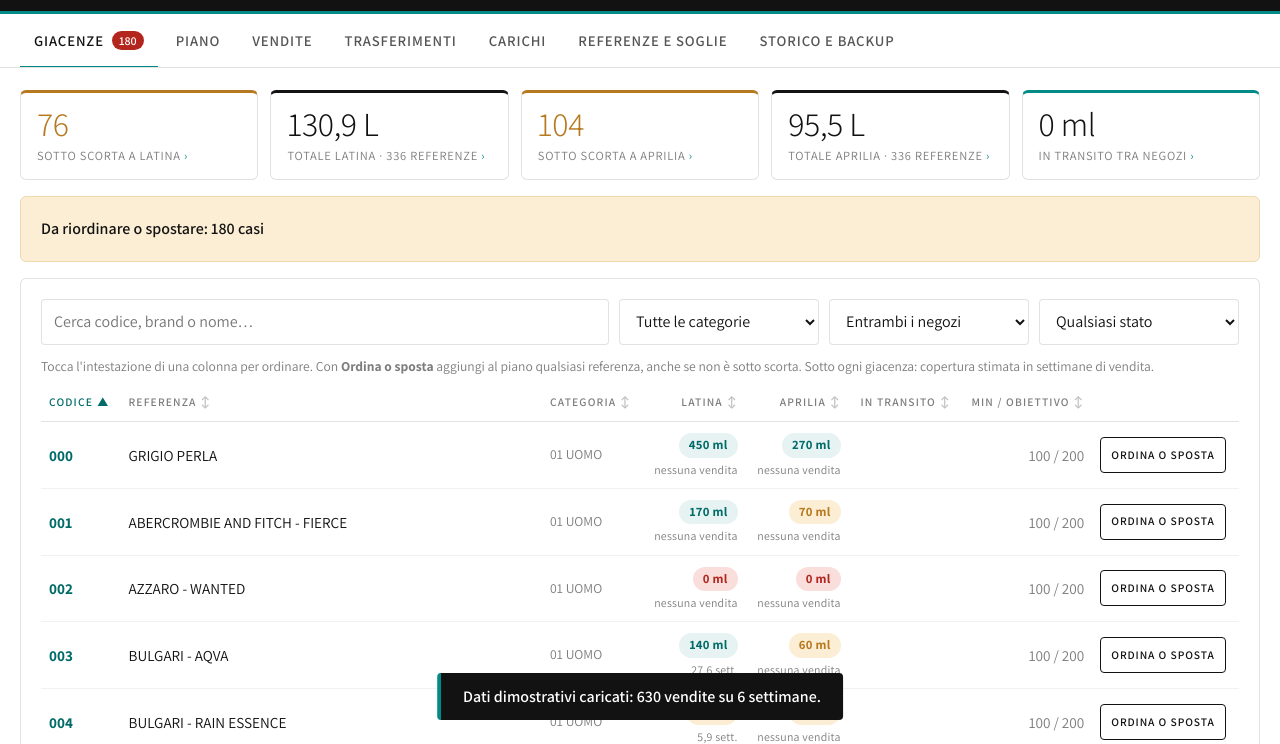
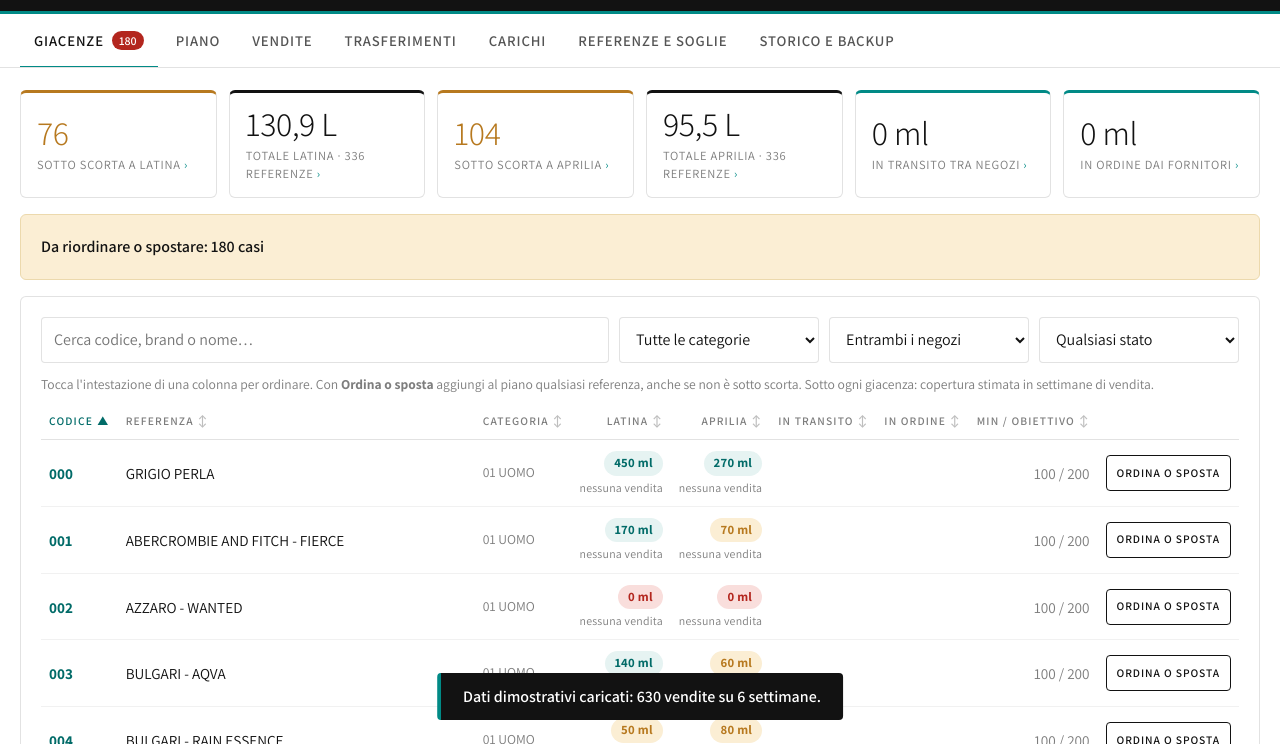
Before and after one commit to alexpax85/profumari-gestionale, a plain HTML site: page app/index.html in a window 1280 px wide. Both pictures are taken after a click on the button "PROVA CON I DATI DIMOSTRATIVI". Shown: the part 56-800 px from the top of the page. Drawn offline with Linux system fonts and the light colour scheme.

Commit message:
Badge "in ordine" nelle giacenze per gli ordini non ancora ricevuti
- cella del negozio e colonna dedicata (ordinabile) con i ml gia ordinati
  al fornitore e in attesa di consegna
- numero cliccabile in testata con il totale in ordine, porta a Carichi
- le proposte automatiche considerano la merce in ordine come gia coperta:
  niente doppio riordino, motivo esplicito nel pannello, la spunta di massa
  salta le voci gia ordinate
- la finestra Ordina o sposta mostra quanto e gia in ordine per negozio

Co-Authored-By: Claude Opus 5 <noreply@anthropic.com>

```diff
--- a/app/js/app.js
+++ b/app/js/app.js
@@ -80,23 +80,25 @@ function proposta(f, ricevente, g, vel) {
   const minima = sogliaDi(f), obiettivo = obiettivoDi(f);
   const inArrivo = stato.trasferimenti.filter(t => t.codice === f.codice && t.a === ricevente && (t.stato === 'proposto' || t.stato === 'spedito')).reduce((a, t) => a + t.ml, 0);
   if (inArrivo) return { tipo: 'in_arrivo', ml: inArrivo };
+  const ordinato = mlInOrdine(f.codice, ricevente);
+  const gRatteso = gR + ordinato;   // la merce ordinata non è ancora in giacenza, ma è già coperta
   const cedibile = gM - minima;
-  let ml = obiettivo - gR, modo = 'obiettivo';
+  let ml = obiettivo - gRatteso, modo = 'obiettivo';
   if (vel.attiva) {
     const vR = vel.per[f.codice]?.[ricevente] || 0, vM = vel.per[f.codice]?.[mittente] || 0;
     if (vR > 0) {
-      const equilibrio = (vR * gM - vM * gR) / (vR + vM);
+      const equilibrio = (vR * gM - vM * gRatteso) / (vR + vM);
       // tetto: non portare chi riceve oltre ORIZZONTE_SETT settimane di copertura (né sotto quanto serve per l'obiettivo)
-      ml = Math.min(equilibrio, Math.max(vR * ORIZZONTE_SETT - gR, obiettivo - gR));
+      ml = Math.min(equilibrio, Math.max(vR * ORIZZONTE_SETT - gRatteso, obiettivo - gRatteso));
       modo = 'copertura';
     }
   }
   ml = Math.floor(Math.min(ml, cedibile) / 10) * 10;
   if (ml < 50) {
-    let motivo = cedibile < 50 ? `${mittente} ha solo ${fmtMl(Math.max(0, cedibile))} oltre la scorta minima` : modo === 'copertura' ? `${ricevente} ha già scorta sufficiente rispetto a ${mittente}` : 'spostamento troppo piccolo';
-    return { tipo: 'no', motivo };
+    let motivo = ordinato ? `${ricevente} ha già ${fmtMl(ordinato)} in ordine` : cedibile < 50 ? `${mittente} ha solo ${fmtMl(Math.max(0, cedibile))} oltre la scorta minima` : modo === 'copertura' ? `${ricevente} ha già scorta sufficiente rispetto a ${mittente}` : 'spostamento troppo piccolo';
+    return { tipo: 'no', motivo, ordinato };
   }
-  return { tipo: 'sposta', ml, da: mittente, a: ricevente, resta: gM - ml, modo };
+  return { tipo: 'sposta', ml, da: mittente, a: ricevente, resta: gM - ml, modo, ordinato };
 }
 function lottiAnnullati() { return new Set(stato.lotti.filter(l => l.annullato).map(l => l.id)); }
 function movimentiValidi() { const ann = lottiAnnullati(); return stato.movimenti.filter(m => !m.lotto || !ann.has(m.lotto)); }
@@ -210,6 +212,13 @@ function dialogOrdine(o) {
 
 // ---------- ricezione ordini ----------
 function righePendenti(o) { return o.righe.filter(r => r.ricevutoMl == null && !r.annullata); }
+/** ml confermati ai fornitori e non ancora ricevuti, per codice e negozio di consegna. */
+function inOrdine() {
+  const m = {};
+  for (const o of stato.ordini) for (const r of righePendenti(o)) { (m[r.codice] ??= {})[o.negozio] = (m[r.codice]?.[o.negozio] || 0) + r.ml; }
+  return m;
+}
+function mlInOrdine(codice, negozio) { let t = 0; for (const o of stato.ordini) if (o.negozio === negozio) for (const r of righePendenti(o)) if (r.codice === codice) t += r.ml; return t; }
 function statoOrdine(o) {
   const pend = righePendenti(o).length, ric = o.righe.filter(r => r.ricevutoMl != null).length;
   if (!pend) return ric ? 'ricevuto' : 'annullato';
@@ -300,6 +309,7 @@ function renderMagazzino() {
   }
   const g = giacenze();
   const vel = velocita();
+  const ord = inOrdine();
   const ss = sottoScorta();
   const tot = {}; for (const n of NEGOZI) tot[n] = fr.reduce((a, f) => a + (g[f.codice]?.[n] || 0), 0);
   const transito = fr.reduce((a, f) => a + (g[f.codice]?.transito || 0), 0);
@@ -315,13 +325,14 @@ function renderMagazzino() {
     if (filtro.stato === 'ok' && !negoziFiltro.every(n => statoDi(f, n) === 'ok')) return false;
     return true;
   };
-  const chiaveOrd = f => ({ codice: f.codice, nome: `${f.brand} ${f.nome}`.toLowerCase(), categoria: f.categoria, Latina: g[f.codice]?.Latina || 0, Aprilia: g[f.codice]?.Aprilia || 0, transito: g[f.codice]?.transito || 0, minima: sogliaDi(f) })[filtro.sort];
+  const chiaveOrd = f => ({ codice: f.codice, nome: `${f.brand} ${f.nome}`.toLowerCase(), categoria: f.categoria, Latina: g[f.codice]?.Latina || 0, Aprilia: g[f.codice]?.Aprilia || 0, transito: g[f.codice]?.transito || 0, ordine: NEGOZI.reduce((a, n) => a + (ord[f.codice]?.[n] || 0), 0), minima: sogliaDi(f) })[filtro.sort];
   const visibili = fr.filter(passaFiltro).sort((a, b) => { const x = chiaveOrd(a), y = chiaveOrd(b); return ((x < y ? -1 : x > y ? 1 : 0) * filtro.dir) || a.codice.localeCompare(b.codice); });
   const th = (key, label, cls = '') => `<th class="${cls} ord${filtro.sort === key ? ' attivo' : ''}" data-sort="${key}">${label}<span class="freccia">${filtro.sort === key ? (filtro.dir > 0 ? '▲' : '▼') : '↕'}</span></th>`;
-  const cellaMl = (f, n) => { const ml = g[f.codice]?.[n] || 0; const st = statoDi(f, n); return `<td class="num${filtro.negozio === n ? ' evid' : ''}"><span class="badge ${st}">${fmtMl(ml)}</span>${vel.attiva ? `<div class="cop">${fmtCop(copertura(ml, vel.per[f.codice]?.[n] || 0))}</div>` : ''}</td>`; };
+  const cellaMl = (f, n) => { const ml = g[f.codice]?.[n] || 0; const st = statoDi(f, n); const io = ord[f.codice]?.[n] || 0; return `<td class="num${filtro.negozio === n ? ' evid' : ''}"><span class="badge ${st}">${fmtMl(ml)}</span>${io ? `<div class="cop"><span class="badge ordine">+${fmtMl(io)} in ordine</span></div>` : ''}${vel.attiva ? `<div class="cop">${fmtCop(copertura(ml, vel.per[f.codice]?.[n] || 0))}</div>` : ''}</td>`; };
   const righe = visibili.map(f => {
     const tr = g[f.codice]?.transito ? `<span class="badge neutro">${fmtMl(g[f.codice].transito)}</span>` : '';
-    return `<tr><td class="cod">${f.codice}</td><td>${esc(f.brand ? f.brand + ' - ' : '')}${esc(f.nome)}${f.attivo === false ? ' <span class="badge grigio">disattivata</span>' : ''}</td><td class="muted piccolo-testo">${esc(f.categoria)}</td>${NEGOZI.map(n => cellaMl(f, n)).join('')}<td class="num">${tr}</td><td class="num muted">${sogliaDi(f)} / ${obiettivoDi(f)}</td><td><button class="piccolo azione-piano" data-piu="${f.codice}" title="Ordina o sposta questa referenza">Ordina o sposta</button></td></tr>`;
+    const io = NEGOZI.map(n => [n, ord[f.codice]?.[n] || 0]).filter(([, v]) => v);
+    return `<tr><td class="cod">${f.codice}</td><td>${esc(f.brand ? f.brand + ' - ' : '')}${esc(f.nome)}${f.attivo === false ? ' <span class="badge grigio">disattivata</span>' : ''}</td><td class="muted piccolo-testo">${esc(f.categoria)}</td>${NEGOZI.map(n => cellaMl(f, n)).join('')}<td class="num">${tr}</td><td class="num">${io.map(([n, v]) => `<span class="badge ordine">${fmtMl(v)} → ${n}</span>`).join('<br>')}</td><td class="num muted">${sogliaDi(f)} / ${obiettivoDi(f)}</td><td><button class="piccolo azione-piano" data-piu="${f.codice}" title="Ordina o sposta questa referenza">Ordina o sposta</button></td></tr>`;
   }).join('');
 
   const chips = [];
@@ -337,16 +348,18 @@ function renderMagazzino() {
     const p = proposta(x.f, x.negozio, g, vel);
     const mitt = altro(x.negozio); const alt = g[x.f.codice]?.[mitt] || 0;
     const k = chiavePiano(x.f.codice, x.negozio);
+    const giaOrd = ord[x.f.codice]?.[x.negozio] || 0;
     const rio = stato.piano.riordini[k], spo = stato.piano.spostamenti[k];
     const spoPossibile = alt > 0 && p.tipo !== 'in_arrivo';
     const cop = n => vel.attiva ? `<div class="cop">${fmtCop(copertura(g[x.f.codice]?.[n] || 0, vel.per[x.f.codice]?.[n] || 0))}</div>` : '';
     let info;
-    if (p.tipo === 'sposta') info = `Proposta: <b>${p.ml} ml da ${p.da}</b> · ${p.da} resta con ${fmtMl(p.resta)}${p.modo === 'copertura' ? ' · copertura pari' : ''}`;
+    if (giaOrd) info = `<span class="badge ordine">già ordinati ${fmtMl(giaOrd)}</span> in attesa di consegna${p.tipo === 'sposta' ? ` · si può anche spostare subito ${p.ml} ml da ${p.da}` : ''}`;
+    else if (p.tipo === 'sposta') info = `Proposta: <b>${p.ml} ml da ${p.da}</b> · ${p.da} resta con ${fmtMl(p.resta)}${p.modo === 'copertura' ? ' · copertura pari' : ''}`;
     else if (p.tipo === 'in_arrivo') info = `<span class="badge neutro">in arrivo ${fmtMl(p.ml)}</span> vedi Trasferimenti`;
     else info = `<span class="badge sotto">da riordinare</span> ${esc(p.motivo)}`;
-    return `<tr class="${x.stato}"><td class="cod">${x.f.codice}</td><td>${esc(x.f.brand)} ${esc(x.f.nome)}<div class="cop">${esc(x.f.categoria)}</div></td><td>${x.negozio}</td><td class="num"><span class="badge ${x.stato}">${fmtMl(x.ml)}</span>${cop(x.negozio)}</td><td class="num muted">${x.soglia} / ${obiettivoDi(x.f)}</td><td class="num">${mitt}: ${fmtMl(alt)}${cop(mitt)}</td>
+    return `<tr class="${x.stato}"><td class="cod">${x.f.codice}</td><td>${esc(x.f.brand)} ${esc(x.f.nome)}<div class="cop">${esc(x.f.categoria)}</div></td><td>${x.negozio}</td><td class="num"><span class="badge ${x.stato}">${fmtMl(x.ml)}</span>${giaOrd ? `<div class="cop"><span class="badge ordine">+${fmtMl(giaOrd)}</span></div>` : ''}${cop(x.negozio)}</td><td class="num muted">${x.soglia} / ${obiettivoDi(x.f)}</td><td class="num">${mitt}: ${fmtMl(alt)}${cop(mitt)}</td>
       <td class="pian"><div class="cop">${info}</div>
-        <label class="chk2"><input type="checkbox" data-rio="${k}" ${rio ? 'checked' : ''}> Riordina${rio ? ` <b>${rio.ml} ml</b>` : ''}</label>
+        <label class="chk2"><input type="checkbox" data-rio="${k}" ${rio ? 'checked' : ''}> Riordina${rio ? ` <b>${rio.ml} ml</b>` : ''}${giaOrd && !rio ? ` <span class="muted">(ancora?)</span>` : ''}</label>
         <label class="chk2${spoPossibile ? '' : ' disab'}"><input type="checkbox" data-spo="${k}" ${spo ? 'checked' : ''} ${spoPossibile ? '' : 'disabled'}> Sposta da ${mitt}${spo ? ` <b>${spo.ml} ml</b>` : ''}</label></td></tr>`;
   };
   const kpi = (cls, v, l, dati) => `<button class="card kpi-btn ${cls}" data-kpi='${JSON.stringify(dati)}' title="Apri la vista filtrata"><div class="v">${v}</div><div class="l">${l}</div></button>`;
@@ -354,6 +367,7 @@ function renderMagazzino() {
     <div class="kpi">
       ${NEGOZI.map(n => { const k = ss.filter(x => x.negozio === n).length; return kpi(k ? 'warn' : '', k, `sotto scorta a ${n}`, { negozio: n, stato: 'sotto', sort: n, dir: 1 }) + kpi('', `${(tot[n] / 1000).toLocaleString('it-IT', { maximumFractionDigits: 1 })} L`, `totale ${n} · ${fr.length} referenze`, { negozio: n, stato: null, sort: n, dir: -1 }); }).join('')}
       ${kpi('teal', fmtMl(transito), 'in transito tra negozi', { tab: 'trasferimenti' })}
+      ${(() => { const t = stato.ordini.reduce((a, o) => a + righePendenti(o).reduce((b, r) => b + r.ml, 0), 0); const n = stato.ordini.filter(o => righePendenti(o).length).length; return kpi('teal', fmtMl(t), n ? `in ordine · ${n} ${n === 1 ? 'ordine' : 'ordini'} da ricevere` : 'in ordine dai fornitori', { tab: 'movimenti' }); })()}
     </div>
     ${ssVis.length ? `<details class="card avviso" id="pannello-proposte" ${pannelloAperto ? 'open' : ''}><summary>Da riordinare o spostare: ${ssVis.length} ${ssVis.length === 1 ? 'caso' : 'casi'}${chips.length ? ` <span class="muted piccolo-testo">(con i filtri attivi)</span>` : ''}</summary>
       <p class="piccolo-testo" style="margin:10px 0 12px">${spiegazione} Spunta <b>Riordina</b> o <b>Sposta</b> sulle voci che vuoi trattare, poi apri il <b>Piano</b> per rifinire quantità e confermare.</p>
@@ -370,7 +384,7 @@ function renderMagazzino() {
       </div>
       ${chips.length ? `<div class="chips">Filtri: ${chips.map(([k, v]) => `<button class="chip" data-chip="${k}">${esc(v)} ✕</button>`).join('')}<button class="chip azzera" data-chip="tutti">Azzera</button><span class="muted piccolo-testo">${visibili.length} referenze</span></div>` : ''}
       <p class="muted piccolo-testo" style="margin:0 0 8px">Tocca l'intestazione di una colonna per ordinare. Con <b>Ordina o sposta</b> aggiungi al piano qualsiasi referenza, anche se non è sotto scorta. ${vel.attiva ? `Sotto ogni giacenza: copertura stimata in settimane di vendita.` : `La copertura in settimane di vendita comparirà sotto ogni giacenza dopo ${SETTIMANE_MIN} settimane di vendite caricate.`}</p>
-      <div class="tabella-wrap"><table><thead><tr>${th('codice', 'Codice')}${th('nome', 'Referenza')}${th('categoria', 'Categoria')}${NEGOZI.map(n => th(n, n, 'num')).join('')}${th('transito', 'In transito', 'num')}${th('minima', 'Min / Obiettivo', 'num')}<th></th></tr></thead><tbody>${righe || '<tr><td colspan="8" class="vuoto">Nessuna referenza corrisponde ai filtri.</td></tr>'}</tbody></table></div>
+      <div class="tabella-wrap"><table><thead><tr>${th('codice', 'Codice')}${th('nome', 'Referenza')}${th('categoria', 'Categoria')}${NEGOZI.map(n => th(n, n, 'num')).join('')}${th('transito', 'In transito', 'num')}${th('ordine', 'In ordine', 'num')}${th('minima', 'Min / Obiettivo', 'num')}<th></th></tr></thead><tbody>${righe || '<tr><td colspan="9" class="vuoto">Nessuna referenza corrisponde ai filtri.</td></tr>'}</tbody></table></div>
     </div>`;
   $('#cerca').oninput = e => { filtro.testo = e.target.value; renderMagazzinoSoloTabella(); };
   const pannello = $('#pannello-proposte'); if (pannello) pannello.ontoggle = () => { pannelloAperto = pannello.open; };
@@ -404,7 +418,7 @@ function renderMagazzino() {
     for (const x of ssVis) {
       const p = proposta(x.f, x.negozio, g, vel); const k = chiavePiano(x.f.codice, x.negozio);
       if (m === 'spo' && p.tipo === 'sposta') stato.piano.spostamenti[k] = { codice: x.f.codice, da: p.da, a: p.a, ml: p.ml };
-      if (m === 'rio' && p.tipo === 'no') stato.piano.riordini[k] = { codice: x.f.codice, negozio: x.negozio, ml: mlRiordinoDefault(x.f, x.negozio, g), fornitore: fornitorePreferito(x.f) || '', note: '' };
+      if (m === 'rio' && p.tipo === 'no' && !(ord[x.f.codice]?.[x.negozio] || 0)) stato.piano.riordini[k] = { codice: x.f.codice, negozio: x.negozio, ml: mlRiordinoDefault(x.f, x.negozio, g), fornitore: fornitorePreferito(x.f) || '', note: '' };
     }
     salvaPiano(); render();
   });
@@ -446,7 +460,7 @@ function dialogPiano({ codice = '', tipo = 'riordino', negozio = NEGOZI[0], da =
     if (!f) { $('#p-info').innerHTML = '<span class="muted">Scegli una referenza per vedere le giacenze.</span>'; $('#p-ok').disabled = true; return; }
     $('#p-ok').disabled = false;
     const cop = n => vel.attiva ? ` <span class="muted">(${fmtCop(copertura(g[c]?.[n] || 0, vel.per[c]?.[n] || 0))})</span>` : '';
-    $('#p-info').innerHTML = `<b>${esc(f.categoria)}</b> · scorta minima ${sogliaDi(f)} ml, obiettivo ${obiettivoDi(f)} ml<br>${NEGOZI.map(n => `${n}: <b>${fmtMl(g[c]?.[n] || 0)}</b>${cop(n)}`).join(' &nbsp;·&nbsp; ')}`;
+    $('#p-info').innerHTML = `<b>${esc(f.categoria)}</b> · scorta minima ${sogliaDi(f)} ml, obiettivo ${obiettivoDi(f)} ml<br>${NEGOZI.map(n => { const io = mlInOrdine(c, n); return `${n}: <b>${fmtMl(g[c]?.[n] || 0)}</b>${io ? ` <span class="badge ordine">+${fmtMl(io)} in ordine</span>` : ''}${cop(n)}`; }).join(' &nbsp;·&nbsp; ')}`;
     if (ricalcolaMl) form.ml.value = t === 'riordino' ? mlRiordinoDefault(f, ricevente, g) : mlSpostamentoDefault(f, ricevente, g, proposta(f, ricevente, g, vel));
     verifica();
   };
--- a/app/style.css
+++ b/app/style.css
@@ -181,3 +181,4 @@ body.modo-stampa #stampa { display: block; padding: 24px; font-family: var(--fon
 #stampa .manca { color: #b3261e; font-weight: 700; }
 #stampa tfoot td { border-top: 2px solid #000; font-weight: 700; }
 @media print { body.modo-stampa { padding: 0; } #stampa .logo-stampa { -webkit-print-color-adjust: exact; print-color-adjust: exact; } }
+.badge.ordine { background: var(--info-bg); color: var(--teal-scuro); border: 1px dashed var(--teal); font-weight: 600; }
```
Also changed, not shown: 1 other file.
